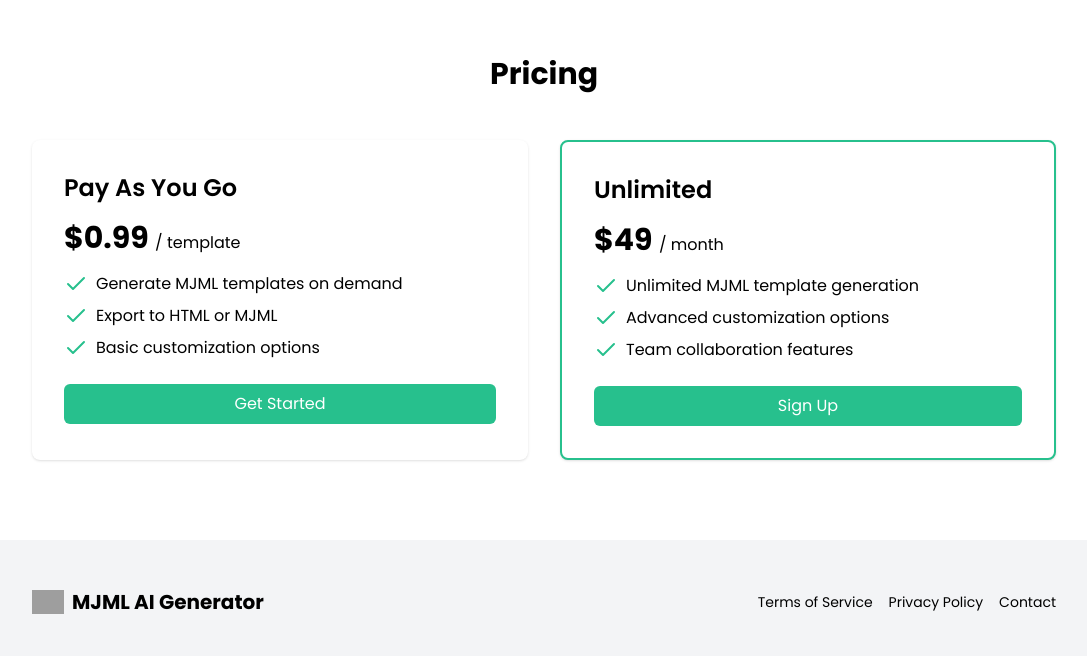
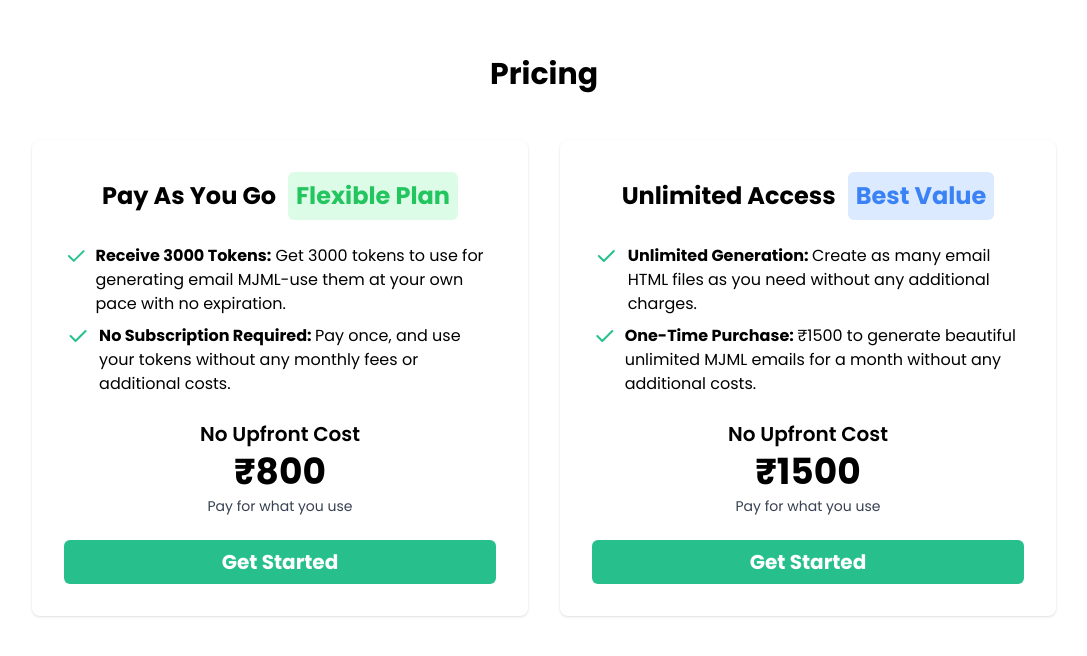
Before and after one commit to flex3-org/emix, a Next.js app in the folder apps/emailer-web/: page / in a window 1280 px wide. Shown: the part 1504-2160 px from the top of the page, without its empty margins (96-1183 px from the left). Built offline with nearby package versions, Linux system fonts and the light colour scheme; no server answers; grey boxes are pictures that could not be loaded.

Commit message:
fixed pricing page

```diff
--- a/apps/emailer-web/app/page.tsx
+++ b/apps/emailer-web/app/page.tsx
@@ -1,7 +1,7 @@
-import { Benefits } from "@/components/Benefits";
-import Footer from "@/components/Footer";
-import HowItWorks from "@/components/HowItWorks";
-import Navbar from "@/components/Navbar";
+import { Benefits } from "@/components/Home/Benefits";
+import Footer from "@/components/Home/Footer";
+import Navbar from "@/components/Home/Navbar";
+import Pricing from "@/components/Home/Pricing";
 
 export default function Home() {
   return (
@@ -56,68 +56,8 @@ export default function Home() {
             </div>
           </div>
         </section>
-
         <Benefits />
-
-        <section id="pricing" className="py-20 px-6">
-          <div className="max-w-5xl mx-auto space-y-12">
-            <h2 className="text-3xl font-bold text-center">Pricing</h2>
-            <div className="grid grid-cols-1 md:grid-cols-2 gap-8">
-              <div className="bg-white p-8 rounded-lg shadow">
-                <h3 className="text-2xl font-semibold mb-4">Pay As You Go</h3>
-                <p className="text-3xl font-bold mb-4">
-                  $0.99{" "}
-                  <span className="text-base font-normal text-muted-foreground">
-                    / template
-                  </span>
-                </p>
-                <ul className="space-y-2 mb-6">
-                  <li className="flex items-center space-x-2">
-                    <CheckIcon className="text-[#27C08D]" />
-                    <span>Generate MJML templates on demand</span>
-                  </li>
-                  <li className="flex items-center space-x-2">
-                    <CheckIcon className="text-[#27C08D]" />
-                    <span>Export to HTML or MJML</span>
-                  </li>
-                  <li className="flex items-center space-x-2">
-                    <CheckIcon className="text-[#27C08D]" />
-                    <span>Basic customization options</span>
-                  </li>
-                </ul>
-                <button className="w-full py-2 rounded-md bg-[#27C08D] hover:bg-[#27C08D]/90 text-white">
-                  Get Started
-                </button>
-              </div>
-              <div className="bg-white p-8 rounded-lg shadow border-2 border-[#27C08D]">
-                <h3 className="text-2xl font-semibold mb-4">Unlimited</h3>
-                <p className="text-3xl font-bold mb-4">
-                  $49{" "}
-                  <span className="text-base font-normal text-muted-foreground">
-                    / month
-                  </span>
-                </p>
-                <ul className="space-y-2 mb-6">
-                  <li className="flex items-center space-x-2">
-                    <CheckIcon className="text-[#27C08D]" />
-                    <span>Unlimited MJML template generation</span>
-                  </li>
-                  <li className="flex items-center space-x-2">
-                    <CheckIcon className="text-[#27C08D]" />
-                    <span>Advanced customization options</span>
-                  </li>
-                  <li className="flex items-center space-x-2">
-                    <CheckIcon className="text-[#27C08D]" />
-                    <span>Team collaboration features</span>
-                  </li>
-                </ul>
-                <button className="w-full py-2 rounded-md bg-[#27C08D] hover:bg-[#27C08D]/90 text-white">
-                  Sign Up
-                </button>
-              </div>
-            </div>
-          </div>
-        </section>
+        <Pricing />
       </main>
       <Footer />
     </div>
--- a/apps/emailer-web/components/Benefits.tsx
+++ b/apps/emailer-web/components/Home/Benefits.tsx
@@ -1,5 +1,5 @@
 import React from "react";
-import { BentoGrid, BentoGridItem } from "../components/ui/bento-grid";
+import { BentoGrid, BentoGridItem } from "../ui/bento-grid";
 import {
   IconClipboardCopy,
   IconFileBroken,
--- a/apps/emailer-web/components/HowItWorks.tsx
+++ b/apps/emailer-web/components/Home/HowItWorks.tsx
@@ -1,4 +1,4 @@
-import { BentoGrid, BentoGridItem } from "../components/ui/bento-grid";
+import { BentoGrid, BentoGridItem } from "../ui/bento-grid";
 import {
   IconClipboardCopy,
   IconFileBroken,
--- /dev/null
+++ b/apps/emailer-web/components/Home/Pricing.tsx
@@ -0,0 +1,90 @@
+import React from "react";
+import { IconCheck } from "@tabler/icons-react";
+
+export default function Pricing() {
+  return (
+    <>
+      <section id="pricing" className="py-20 px-6">
+        <div className="max-w-5xl mx-auto space-y-12">
+          <h2 className="text-3xl font-bold text-center">Pricing</h2>
+          <div className="grid grid-cols-1 md:grid-cols-2 gap-8">
+            <div className="flex flex-col justify-center items-center bg-white p-8 rounded-lg shadow">
+              <div className="flex items-center gap-3">
+                <h3 className="text-2xl font-bold">Pay As You Go</h3>
+                <p className="bg-green-100 text-green-500 p-2 rounded-md font-bold text-2xl">
+                  Flexible Plan
+                </p>
+              </div>
+              <ul className="space-y-2 py-6">
+                <li className="flex gap-2">
+                  <IconCheck className="text-[#27C08D] w-14" />
+                  <p>
+                    <span className="font-bold">Receive 3000 Tokens:</span> Get
+                    3000 tokens to use for generating email MJML-use them at
+                    your own pace with no expiration.
+                  </p>
+                </li>
+                <li className="flex gap-2">
+                  <IconCheck className="text-[#27C08D] w-14" />
+                  <p>
+                    <span className="font-bold">
+                      No Subscription Required:{" "}
+                    </span>
+                    Pay once, and use your tokens without any monthly fees or
+                    additional costs.
+                  </p>
+                </li>
+              </ul>
+              <div>
+                <p className="text-xl font-semibold">No Upfront Cost</p>
+                <p className="text-center text-4xl py-1 font-bold">₹800</p>
+                <p className="text-sm text-center text-gray-700">
+                  Pay for what you use
+                </p>
+              </div>
+              <button className="w-full text-xl font-bold py-2 mt-6 rounded-md bg-[#27C08D] hover:bg-[#27C08D]/90 text-white">
+                Get Started
+              </button>
+            </div>
+            <div className="flex flex-col justify-center items-center bg-white p-8 rounded-lg shadow">
+              <div className="flex items-center gap-3">
+                <h3 className="text-2xl font-bold">Unlimited Access</h3>
+                <p className="bg-blue-100 text-blue-500 p-2 rounded-md font-bold text-2xl">
+                  Best Value
+                </p>
+              </div>
+              <ul className="space-y-2 py-6">
+                <li className="flex gap-2">
+                  <IconCheck className="text-[#27C08D] w-14" />
+                  <p>
+                    <span className="font-bold">Unlimited Generation: </span>
+                    Create as many email HTML files as you need without any
+                    additional charges.
+                  </p>
+                </li>
+                <li className="flex gap-2">
+                  <IconCheck className="text-[#27C08D] w-14" />
+                  <p>
+                    <span className="font-bold">One-Time Purchase: </span>
+                    ₹1500 to generate beautiful unlimited MJML emails for a
+                    month without any additional costs.
+                  </p>
+                </li>
+              </ul>
+              <div>
+                <p className="text-xl font-semibold">No Upfront Cost</p>
+                <p className="text-center text-4xl py-1 font-bold">₹1500</p>
+                <p className="text-sm text-center text-gray-700">
+                  Pay for what you use
+                </p>
+              </div>
+              <button className="w-full text-xl font-bold py-2 mt-6 rounded-md bg-[#27C08D] hover:bg-[#27C08D]/90 text-white">
+                Get Started
+              </button>
+            </div>
+          </div>
+        </div>
+      </section>
+    </>
+  );
+}
```
Also changed, not shown: apps/emailer-web/components/Home/Footer.tsx (renamed from apps/emailer-web/components/Footer.tsx), apps/emailer-web/components/Home/Navbar.tsx (renamed from apps/emailer-web/components/Navbar.tsx).
